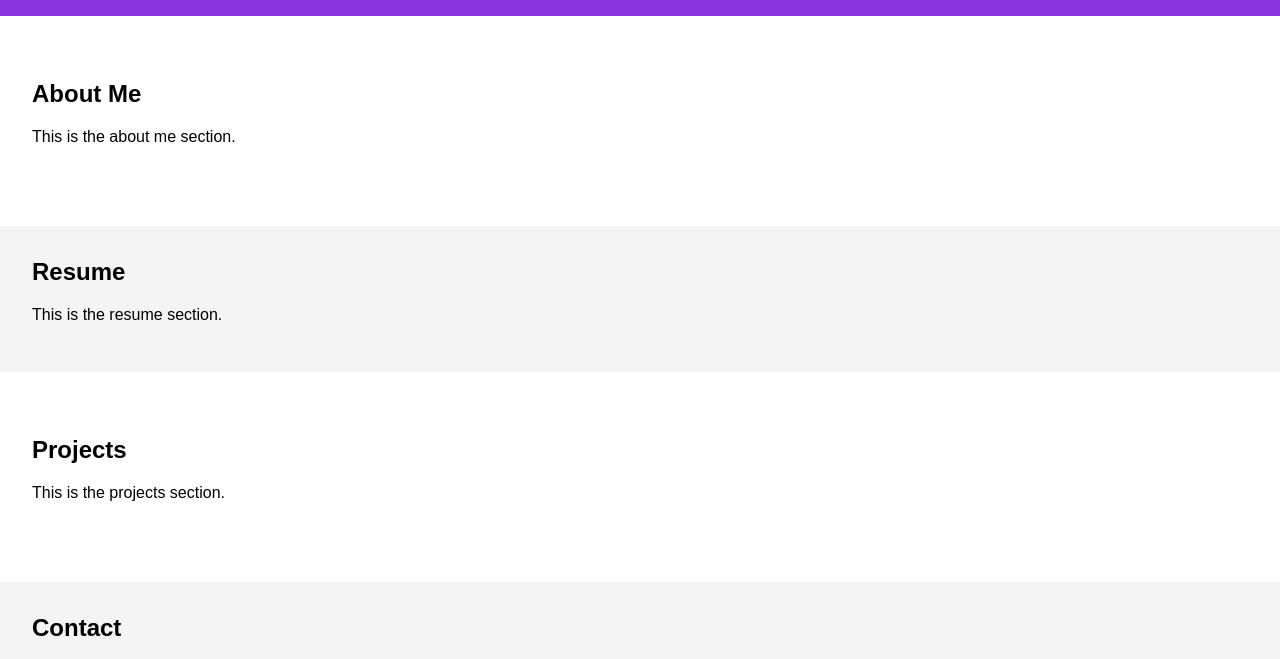
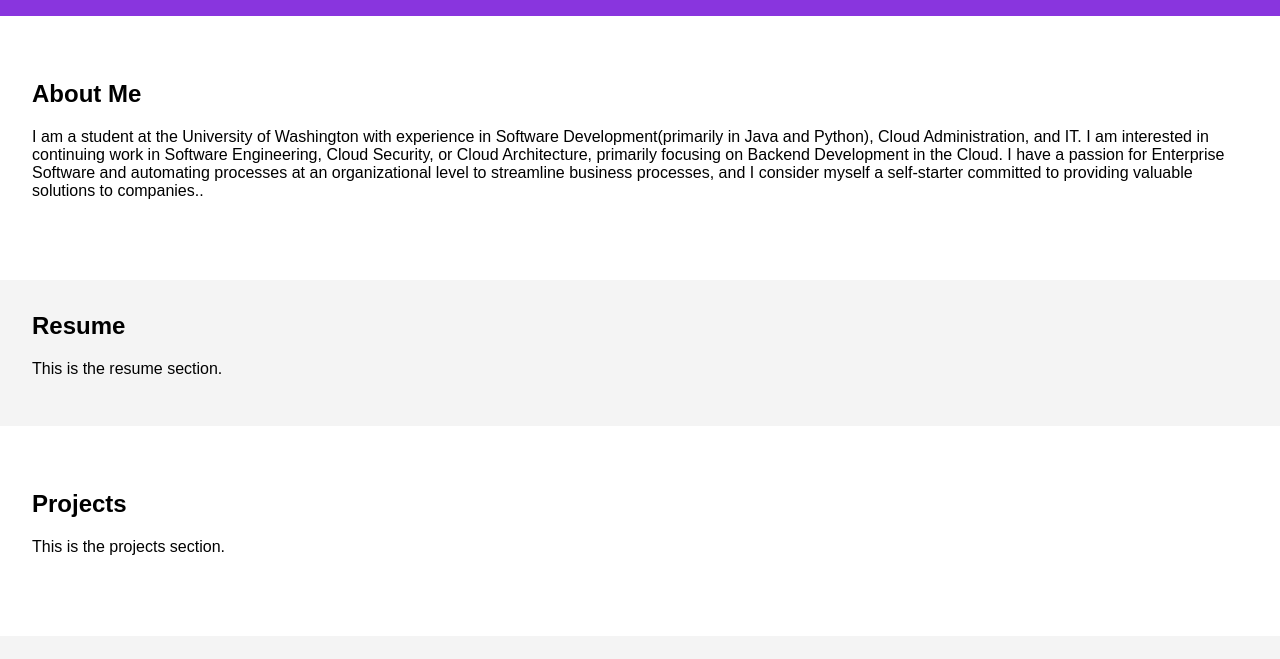
Before and after one commit to GabeDillin/Azure-DevOps-WebsiteProject, a plain HTML site: page deployment-package/index.html in a window 1280 px wide. Shown: the part 124-783 px from the top of the page. Drawn offline with Linux system fonts and the light colour scheme.

Commit message:
Update index.html

```diff
--- a/deployment-package/index.html
+++ b/deployment-package/index.html
@@ -21,7 +21,8 @@
 
     <section id="about">
         <h2>About Me</h2>
-        <p>This is the about me section.</p>
+        <p>I am a student at the University of Washington with experience in Software Development(primarily in Java and Python), Cloud Administration, and IT. I am interested in continuing work in Software Engineering, Cloud Security, or Cloud Architecture, primarily focusing on Backend Development in the Cloud.
+            I have a passion for Enterprise Software and automating processes at an organizational level to streamline business processes, and I consider myself a self-starter committed to providing valuable solutions to companies..</p>
     </section>
 
     <section id="resume">
```
